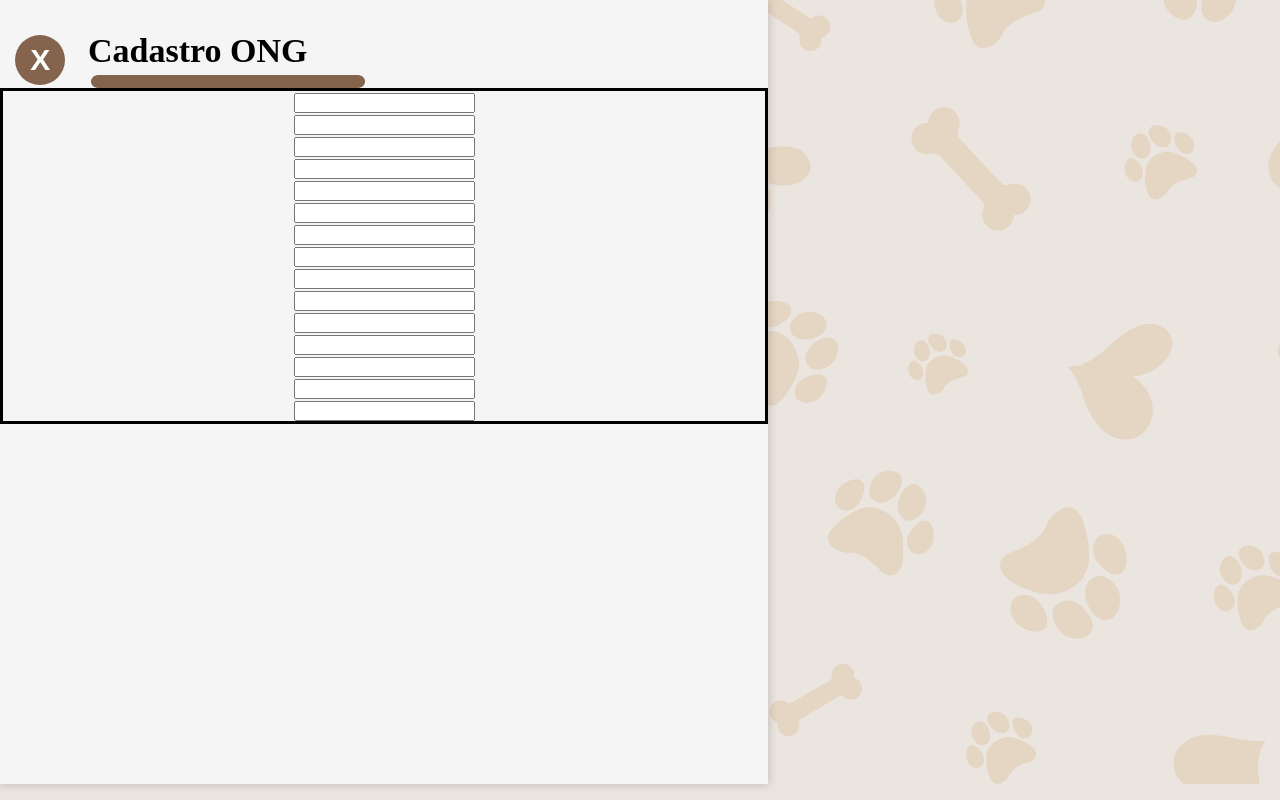
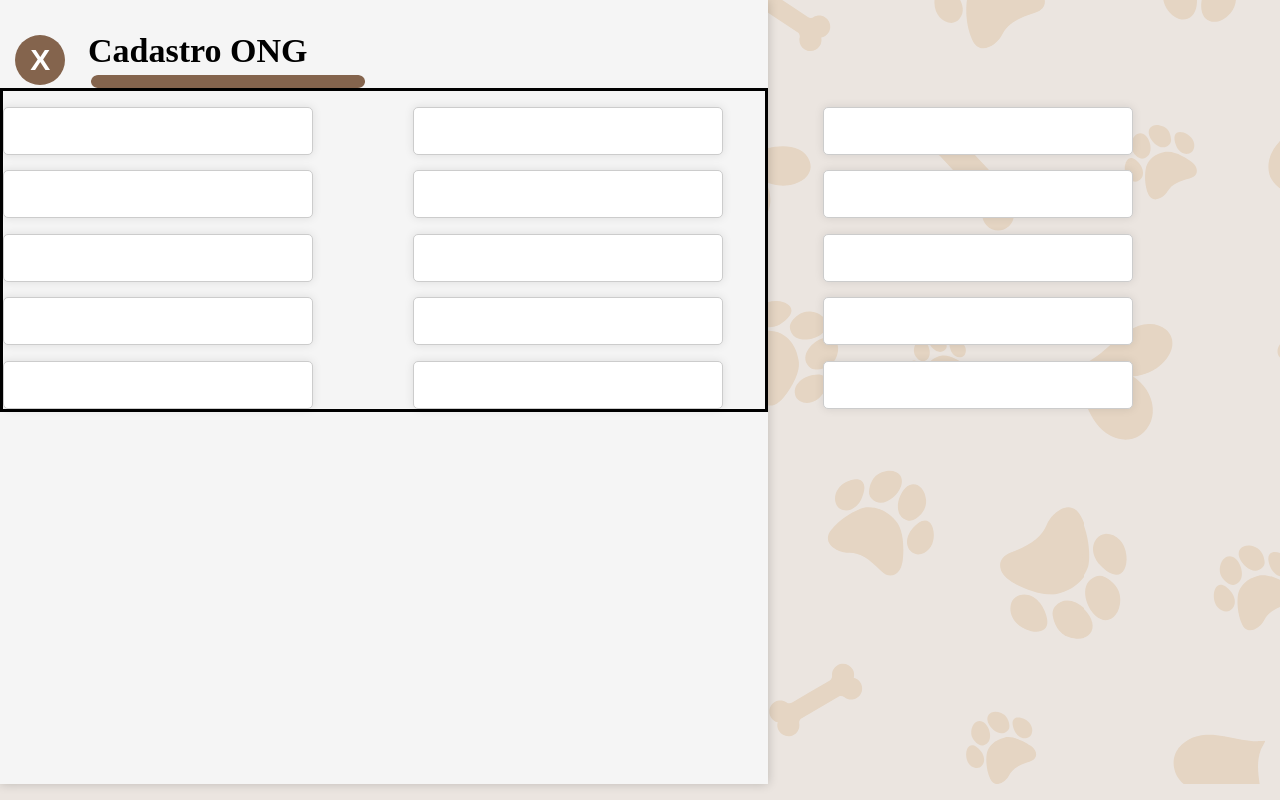
Before and after one commit to projeto-petmate/petmate, a React (Vite) app in the folder PetMate/: page /CadastroONG in a window 1280 px wide. Built offline with nearby package versions, Linux system fonts and the light colour scheme; a web font is replaced by a local one.

Commit message:
fix input cad ong

```diff
--- a/PetMate/src/components/CadastroONG.css
+++ b/PetMate/src/components/CadastroONG.css
@@ -68,6 +68,12 @@
     height: 20px;
 }
 
+.forms-cad-ong{
+    display: flex;
+    flex-direction: row;
+    gap: 100px;
+}
+
 .coluna-1-inputs{
 display: flex;
 flex-direction: column;
@@ -85,3 +91,16 @@ display: flex;
 flex-direction: column;
 /* border: solid; */
 }
+
+.input-cad-ong{
+    flex-direction: column;
+    margin-top: 5%;
+    /* margin-left: 4%; */
+    width: 310px;
+    /* height: 60px; */
+    padding: 23px;
+    font-size: 15px;
+    border: 1px solid #ccc;
+    border-radius: 5px;
+    box-shadow: 0 0 10px rgba(0, 0, 0, 0.1);
+}
--- a/PetMate/src/components/CadastroONG.jsx
+++ b/PetMate/src/components/CadastroONG.jsx
@@ -19,59 +19,59 @@ function CadastroONG() {
       </div>
 
       <div className="inputs-cad-ong">
-        <form className="" action="">
+        <form className="forms-cad-ong" action="">
 
           <div className="coluna-1-inputs">
             <label htmlFor="">
-              <input type="text" />
+              <input className="input-cad-ong" type="text" />
             </label>
             <label htmlFor="">
-              <input type="text" />
+              <input className="input-cad-ong" type="text" />
             </label>
             <label htmlFor="">
-              <input type="text" />
+              <input className="input-cad-ong" type="text" />
             </label>
             <label htmlFor="">
-              <input type="text" />
+              <input className="input-cad-ong" type="text" />
             </label>
             <label htmlFor="">
-              <input type="text" />
+              <input className="input-cad-ong" type="text" />
             </label>
           </div>
 
           <div className="coluna-2-inputs">
             <label htmlFor="">
-              <input type="text" />
+              <input className="input-cad-ong" type="text" />
             </label>
             <label htmlFor="">
-              <input type="text" />
+              <input className="input-cad-ong" type="text" />
             </label>
             <label htmlFor="">
-              <input type="text" />
+              <input className="input-cad-ong" type="text" />
             </label>
             <label htmlFor="">
-              <input type="text" />
+              <input className="input-cad-ong" type="text" />
             </label>
             <label htmlFor="">
-              <input type="text" />
+              <input className="input-cad-ong" type="text" />
             </label>
           </div>
 
           <div className="coluna-3-inputs">
             <label htmlFor="">
-              <input type="text" />
+              <input className="input-cad-ong" type="text" />
             </label>
             <label htmlFor="">
-              <input type="text" />
+              <input className="input-cad-ong" type="text" />
             </label>
             <label htmlFor="">
-              <input type="text" />
+              <input className="input-cad-ong" type="text" />
             </label>
             <label htmlFor="">
-              <input type="text" />
+              <input className="input-cad-ong" type="text" />
             </label>
             <label htmlFor="">
-              <input type="text" />
+              <input className="input-cad-ong" type="text" />
             </label>
           </div>
         </form>
```
